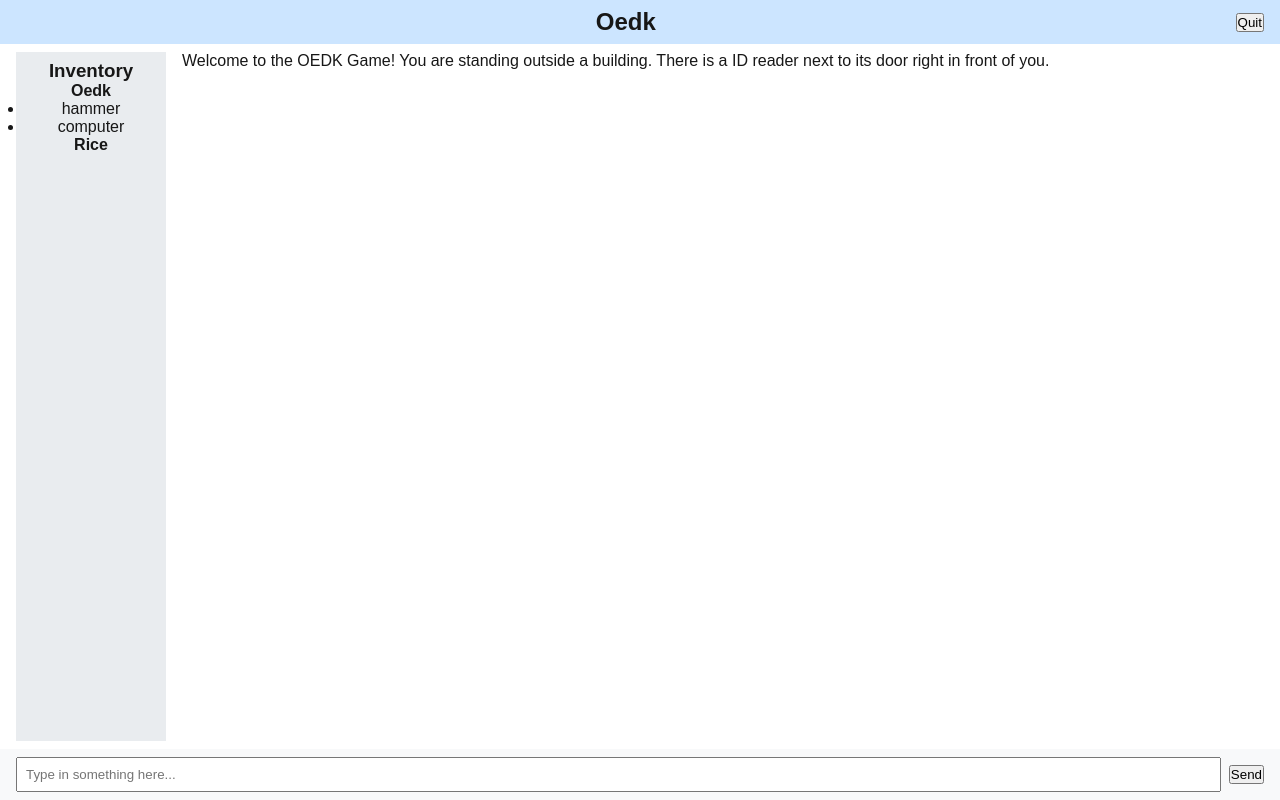
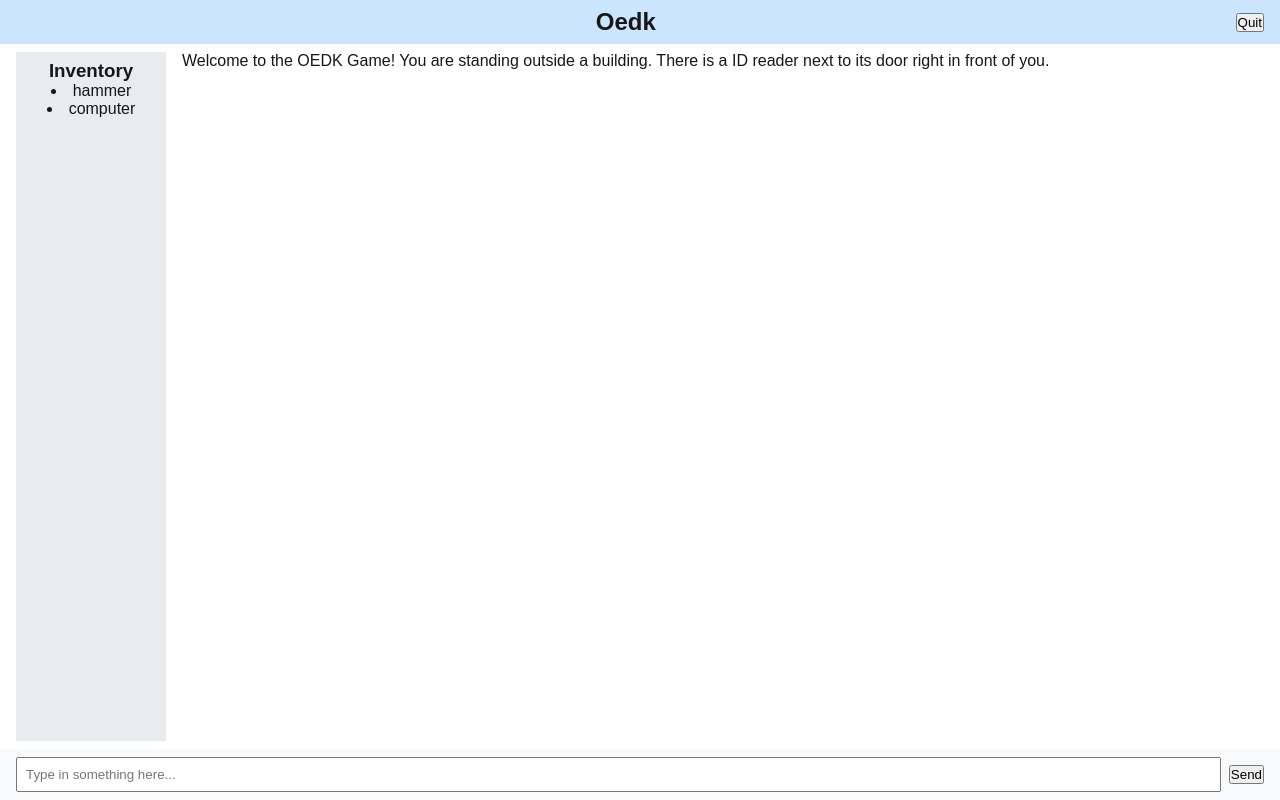
Before and after one commit to irc-chris/410-mini-frontend, a Next.js app in the folder mini-app/: page / in a window 1280 px wide. Both pictures are taken after a click on the item 640 px from the left and 126 px from the top of the page. Built offline with nearby package versions, Linux system fonts and the light colour scheme.

Commit message:
only pass inventory for currently selected game

```diff
--- a/mini-app/src/Components/GameInterfacePage.tsx
+++ b/mini-app/src/Components/GameInterfacePage.tsx
@@ -19,7 +19,7 @@ function GameInterface({
 }: {
   title: string;
   instructions: string;
-  inventory: Record<string, string[]>;
+  inventory: string[];
   onQuit: () => void
 }) {
   return (
@@ -31,16 +31,11 @@ function GameInterface({
       <div className="body">
         <aside className="inventory">
           <h3>Inventory</h3>
-          {Object.entries(inventory).map(([key, items]) => (
-            <div key={key}>
-              <strong>{key}</strong>
-              <ul>
-                {items.map((item, i) => (
-                  <li key={i}>{item}</li>
-                ))}
-              </ul>
-            </div>
-          ))}
+          {
+            inventory.map((item, i) => (
+              <li key={i}>{item}</li>
+            ))
+          }
         </aside>
         <main className="main">
           <p>{instructions}</p>
--- a/mini-app/src/Components/HomePage.tsx
+++ b/mini-app/src/Components/HomePage.tsx
@@ -33,7 +33,7 @@ export function HomePage() {
      * @param game The game to be played as a GameInfo
      */
     function onGameEntry(game: GameInfo) {
-        setGameUI(<GameInterface title={game.Name} instructions={game.Instruction} inventory={SAMPLE_USER.inventory} onQuit={onGameExit} />)
+        setGameUI(<GameInterface title={game.Name} instructions={game.Instruction} inventory={SAMPLE_USER.inventory[game.Name]} onQuit={onGameExit} />)
         setInGame(true);
     }
 
```
